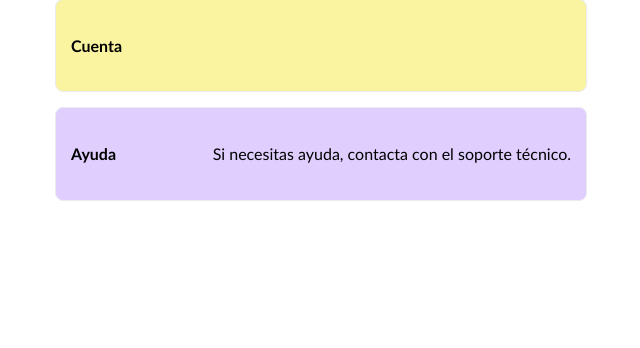
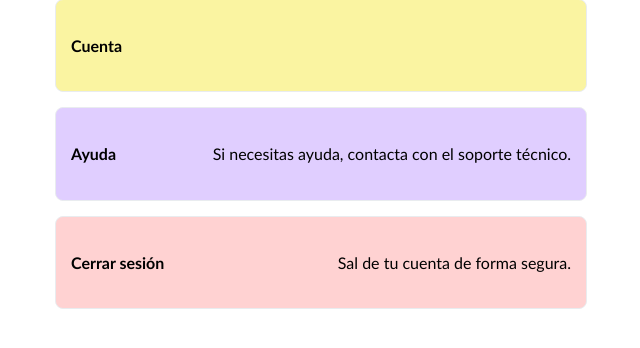
Before and after one commit to Ange3108/G2_SC502_VN_Proyecto, a PHP site: page /configuracion.html in a window 1280 px wide. Shown: the part 255-603 px from the top of the page, without its empty margins (285-925 px from the left). Run offline with PHP 8.4, Linux system fonts and the light colour scheme.

Commit message:
Agregué lo de Cerrar Sesión en Configuración

```diff
--- a/La Crocherita/Configuración y Ayuda/configuracion.html
+++ b/La Crocherita/Configuración y Ayuda/configuracion.html
@@ -1,17 +1,14 @@
 <!DOCTYPE html>
 <html lang="es">
-
   <head>
-    <meta charset="UTF-8">
-    <meta name="viewport" content="width=device-width, initial-scale=1.0">
+    <meta charset="UTF-8" />
+    <meta name="viewport" content="width=device-width, initial-scale=1.0" />
     <title>Configuración y Ayuda</title>
-    <link rel="stylesheet" href="css/style.css">
+    <link rel="stylesheet" href="css/style.css" />
   </head>
 
   <body>
-    <header>
-
-    </header>
+    <header></header>
     <main>
       <div class="container">
         <section class="favoritos" onclick="window.location.href=''">
@@ -25,7 +22,7 @@
           </div>
           <div class="switch-container">
             <label class="switch">
-                        <input type="checkbox" id="notificaciones-toggle" checked>
+              <input type="checkbox" id="notificaciones-toggle" checked />
               <span class="slider"></span>
             </label>
             <span class="switch-label">Activadas</span>
@@ -38,15 +35,15 @@
           <h4>Ayuda</h4>
           <p>Si necesitas ayuda, contacta con el soporte técnico.</p>
         </section>
-
+        <section class="cerrar-sesion" onclick="cerrarSesion()">
+          <h4>Cerrar sesión</h4>
+          <p>Sal de tu cuenta de forma segura.</p>
+        </section>
       </div>
     </main>
 
     <footer>
       <script src="js/scripts.js"></script>
     </footer>
-
-
   </body>
-
 </html>
--- a/La Crocherita/Configuración y Ayuda/css/style.css
+++ b/La Crocherita/Configuración y Ayuda/css/style.css
@@ -1,4 +1,4 @@
-.notificaciones{
+.notificaciones {
   display: flex;
   align-items: center;
   justify-content: space-between;
@@ -9,7 +9,7 @@
   border: 1px solid #e9ecef;
   margin-bottom: 15px;
 }
-.cuenta{
+.cuenta {
   display: flex;
   align-items: center;
   justify-content: space-between;
@@ -22,7 +22,7 @@
   cursor: pointer;
 }
 
-.favoritos{
+.favoritos {
   display: flex;
   align-items: center;
   justify-content: space-between;
@@ -34,7 +34,7 @@
   margin-bottom: 15px;
   cursor: pointer;
 }
-.ayuda{
+.ayuda {
   display: flex;
   align-items: center;
   justify-content: space-between;
@@ -47,18 +47,33 @@
   cursor: pointer;
 }
 
-body{
-  font-family: 'Trebuchet MS', sans-serif;
-
-
+body {
+  font-family: "Trebuchet MS", sans-serif;
 }
 
-.notificaciones, .cuenta, .favoritos, .ayuda {
+.notificaciones,
+.cuenta,
+.favoritos,
+.ayuda {
   max-width: 500px;
 }
 
-.container{
+.container {
   max-width: 600px;
   margin: 0 auto;
   padding: 20px;
 }
+
+.cerrar-sesion {
+  display: flex;
+  align-items: center;
+  justify-content: space-between;
+  gap: 16px;
+  padding: 15px;
+  border-radius: 8px;
+  background-color: rgb(255, 210, 210); /* Rojo pastel */
+  border: 1px solid #e9ecef;
+  margin-bottom: 15px;
+  cursor: pointer;
+  max-width: 500px;
+}
--- /dev/null
+++ b/La Crocherita/Configuración y Ayuda/js/scripts.js
@@ -0,0 +1,4 @@
+function cerrarSesion() {
+    alert("Sesión cerrada exitosamente");
+    window.location.href = "index.html"; // o la página de inicio que usen
+}
```
Lines whose indentation alone changed are shown as unchanged.
